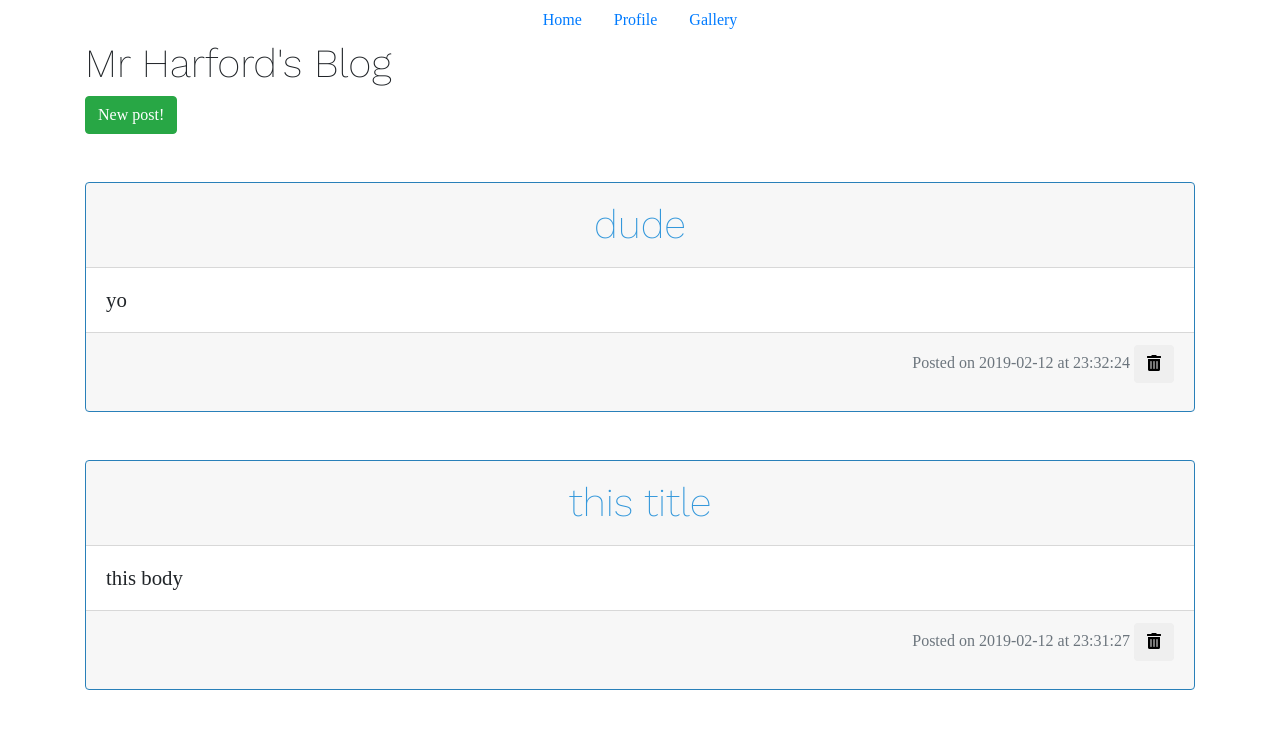
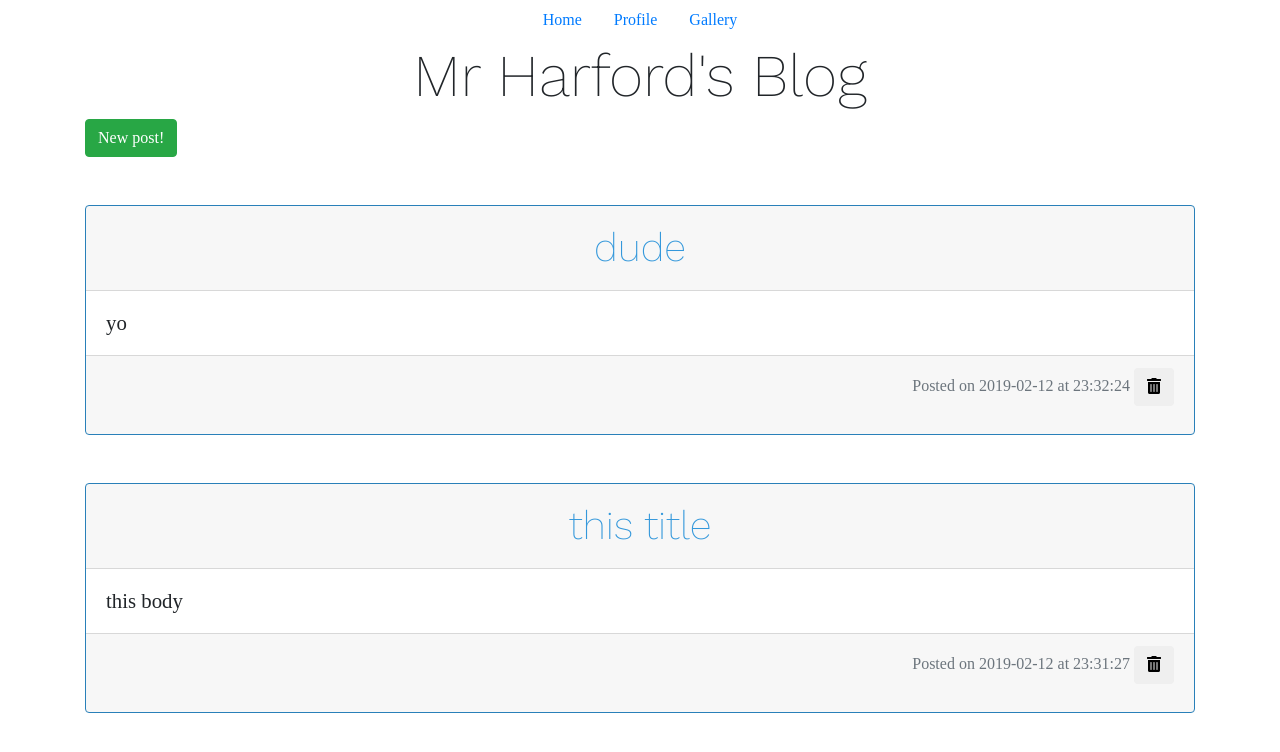
Before and after one commit to harfordt/blog_example, a Flask app: page / in a window 1280 px wide. Shown: the top 752 px of the page. Run offline with Flask 2, Linux system fonts and the light colour scheme; data comes from the database, SQL or seed files in the repository; some libraries are stand-ins or nearby versions; some web fonts are replaced.

Commit message:
Line breaks in blog posts are rendered, page heading centred

```diff
--- a/static/css/blog.css
+++ b/static/css/blog.css
@@ -4,6 +4,8 @@
 
 h1 {
     font-family: 'Work Sans', sans-serif;
+    text-align: center;
+    font-size: 3.7rem;
 }
 
 .card {
@@ -20,4 +22,5 @@ h1 {
 .card-text {
     font-size: 1.3rem;
     line-height: 1.5rem;
+    white-space: pre-wrap;
 }
```
